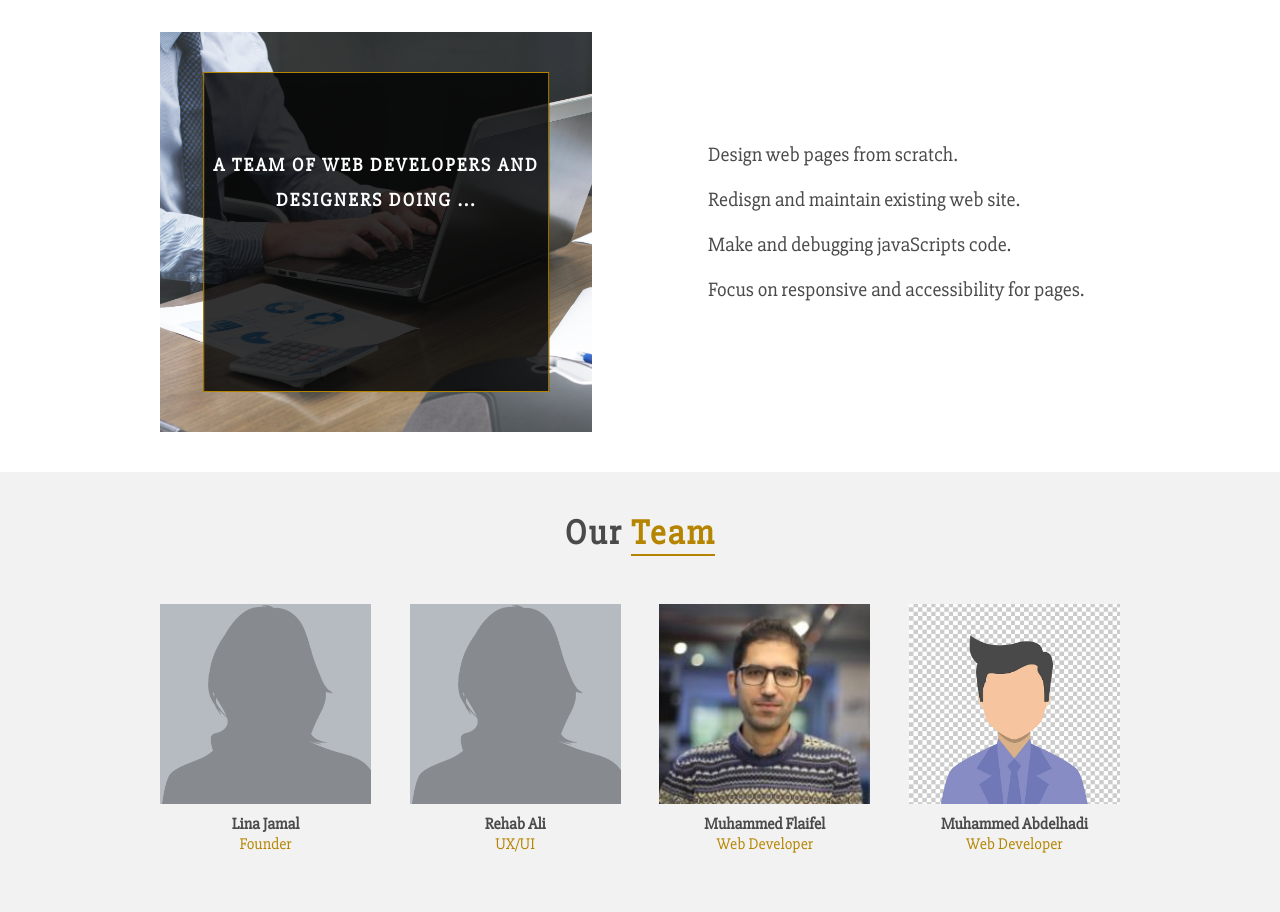
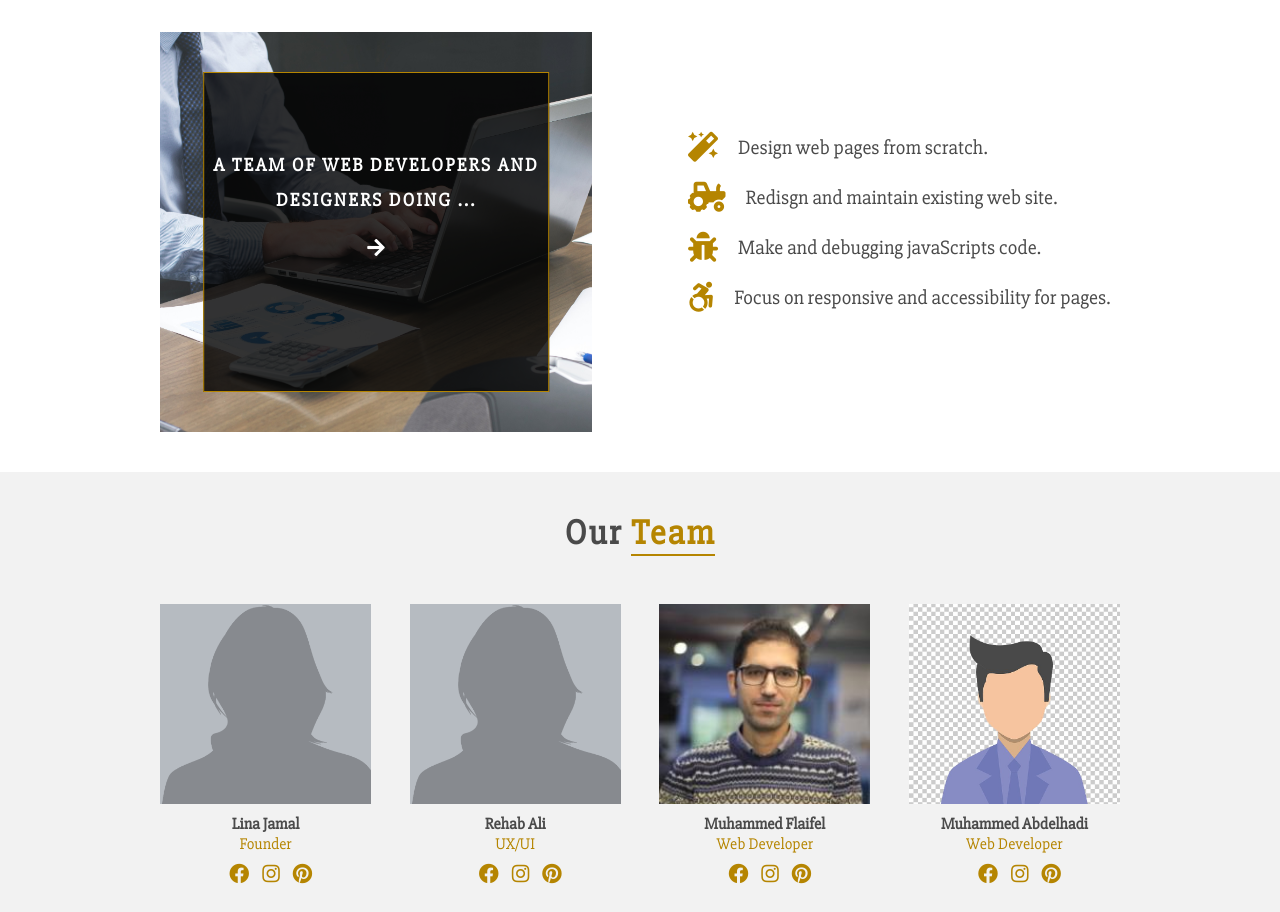
Before and after one commit to GSG-G8/LMAR_Team, a plain HTML site: page index.html in a window 1280 px wide. Shown: the part 900-1812 px from the top of the page. Drawn offline with Linux system fonts and the light colour scheme.

Commit message:
Fix fontawesome library

```diff
--- a/index.html
+++ b/index.html
@@ -10,6 +10,7 @@
       href="https://fonts.googleapis.com/css?family=Slabo+27px&display=swap"
       rel="stylesheet"
     />
+    <link href="CSS/fontawesome/css/all.css" rel="stylesheet" />
   </head>
   <body>
     <header id="header">
```
